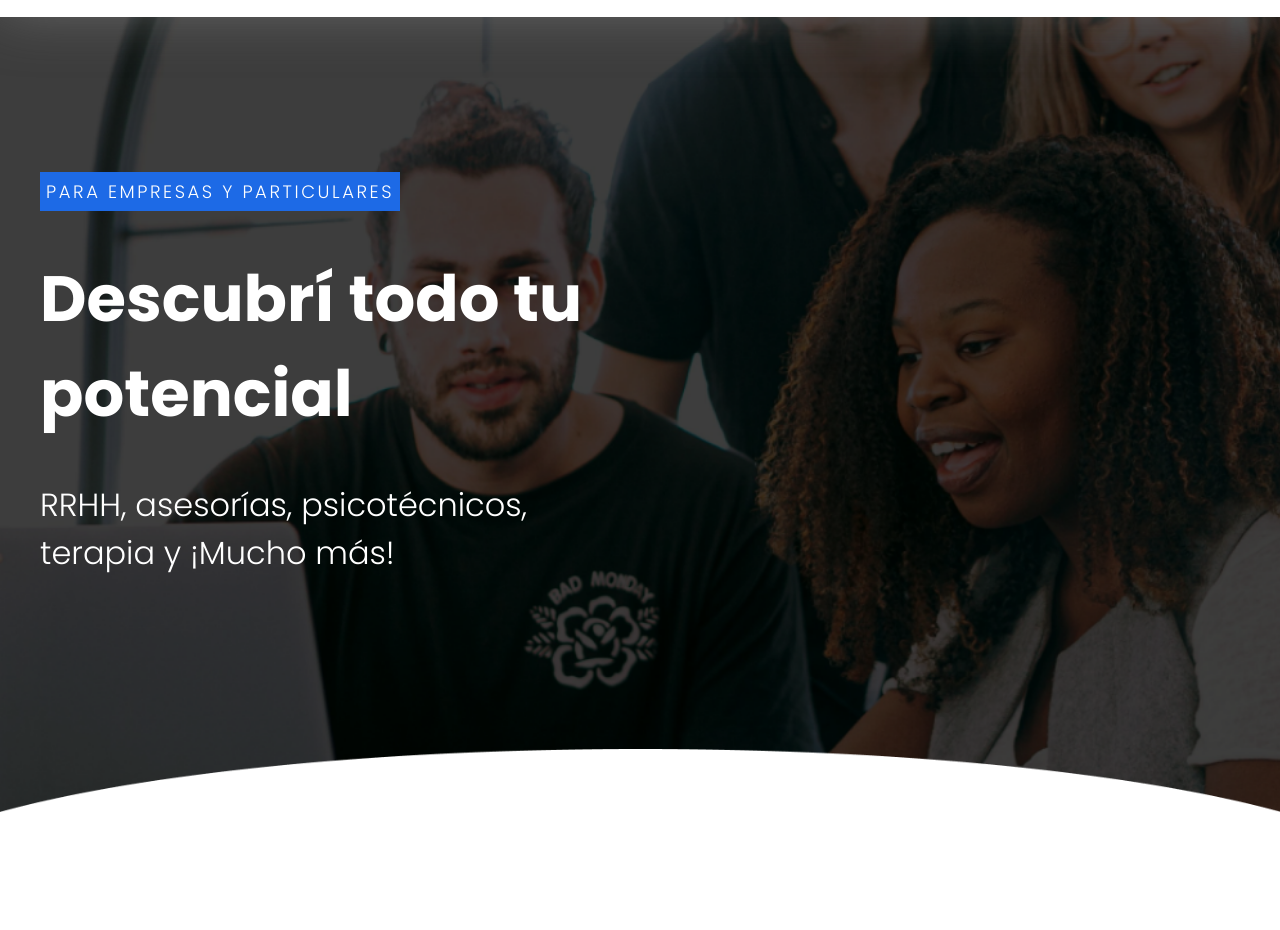
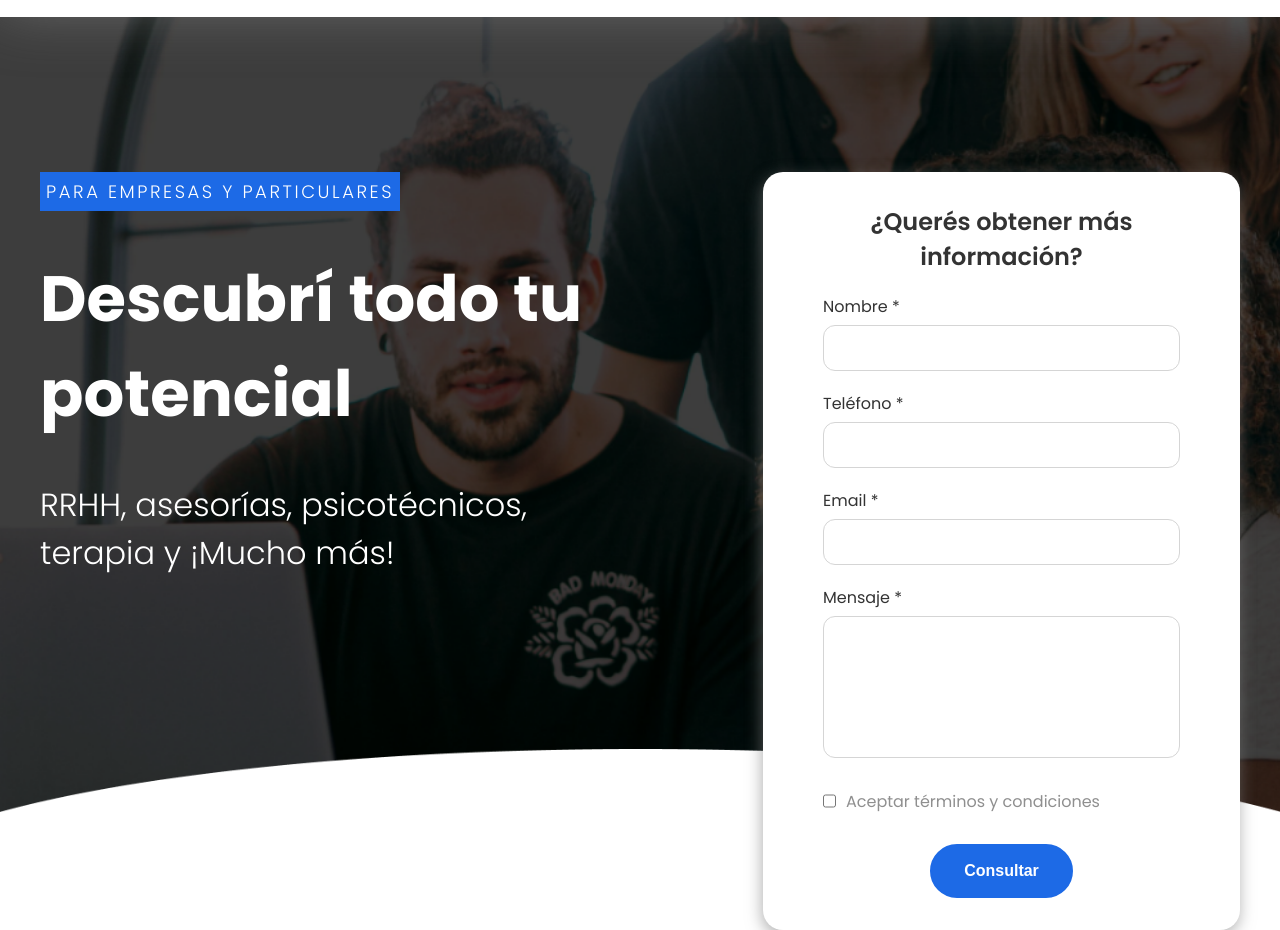
Before and after one commit to TomasSorgetti/profileup, an Astro site: page / in a window 1280 px wide. Shown: the part 88-1018 px from the top of the page. Before the commit the page ends 900 px from the top, so only its background shows below. Built offline with nearby package versions, Linux system fonts and the light colour scheme; Astro itself is replaced by a stand-in of ours.

Commit message:
home banner form desktop

```diff
--- a/src/components/Home_form.astro
+++ b/src/components/Home_form.astro
@@ -2,33 +2,104 @@
 
 ---
 
-<form>
-    <span>¿Querés obtener más información?</span>
+<form class="form">
+    <span class="title">¿Querés obtener más información?</span>
     <ul>
         <li>
-            <label for="name">Nombre*</label>
+            <label for="name">Nombre *</label>
             <input type="text" id="name" />
         </li>
         <li>
-            <label for="cel">Teléfono*</label>
+            <label for="cel">Teléfono *</label>
             <input type="text" id="cel" />
         </li>
         <li>
-            <label for="email">Email*</label>
+            <label for="email">Email *</label>
             <input type="text" id="email" />
         </li>
         <li>
-            <label for="message">Mensaje*</label>
+            <label for="message">Mensaje *</label>
             <textarea name="message" id="message"></textarea>
         </li>
-        <li>
+        <li id="terms">
             <input type="checkbox" id="checkbox" />
             <label for="checkbox">Aceptar términos y condiciones</label>
         </li>
     </ul>
 
-    <button type="submit">Enviar</button>
+    <button class="btn" type="submit">Consultar</button>
 </form>
 
-
-<style></style>
+<style>
+    .form {
+        background-color: white;
+        color: #333333;
+        position: absolute;
+        right: 0;
+        padding: 32px 60px;
+        border-radius: 20px;
+        width: 100%;
+        max-width: 477px;
+        z-index: 2;
+        display: flex;
+        flex-direction: column;
+        align-items: center;
+        box-shadow: -1px 5px 16px 0px rgba(128, 128, 128, 0.62);
+        -webkit-box-shadow: -1px 5px 16px 0px rgba(128, 128, 128, 0.62);
+        -moz-box-shadow: -1px 5px 16px 0px rgba(128, 128, 128, 0.62);
+    }
+    .title {
+        display: block;
+        font-size: 1.5rem;
+        font-weight: 600;
+        text-align: center;
+        width: 100%;
+    }
+    .form ul {
+        display: flex;
+        flex-direction: column;
+        gap: 20px;
+        width: 100%;
+        margin-top: 20px;
+    }
+    .form ul li {
+        display: flex;
+        flex-direction: column;
+        gap: 6px;
+    }
+    .form input {
+        height: 46px;
+    }
+    .form textarea {
+        height: 142px;
+        resize: none;
+    }
+    .form input,
+    .form textarea {
+        border: 1px solid #d5d5d5;
+        border-radius: 12px;
+    }
+    .form label {
+        font-size: 1rem;
+        font-weight: 400;
+    }
+    #terms {
+        display: flex;
+        flex-direction: row;
+        justify-content: left;
+        align-items: center;
+        gap: 10px;
+        color: #8f8f8f;
+    }
+    .btn {
+        background-color: #1d6ae6;
+        color: white;
+        font-weight: 700;
+        font-size: 1rem;
+        border: 2px solid #1d6ae6;
+        border-radius: 100px;
+        padding: 16px 32px;
+        margin-top: 20px;
+        cursor: pointer;
+    }
+</style>
--- a/src/pages/index.astro
+++ b/src/pages/index.astro
@@ -1,5 +1,6 @@
 ---
 import Layout from "../layouts/Layout.astro";
+import Home_form from "../components/Home_form.astro";
 ---
 
 <Layout title="Descubrí tu potencial">
@@ -9,6 +10,7 @@ import Layout from "../layouts/Layout.astro";
 				<span>para empresas y particulares</span>
 				<h1>Descubrí todo tu potencial</h1>
 				<p>RRHH, asesorías, psicotécnicos, terapia y ¡Mucho más!</p>
+				<Home_form />
 			</div>
 			<img
 				class="decoration"
@@ -37,6 +39,7 @@ import Layout from "../layouts/Layout.astro";
 		flex-direction: column;
 		align-items: start;
 		gap: 40px;
+		position: relative;
 	}
 	.wrapper h1 {
 		font-size: 4rem;
```
